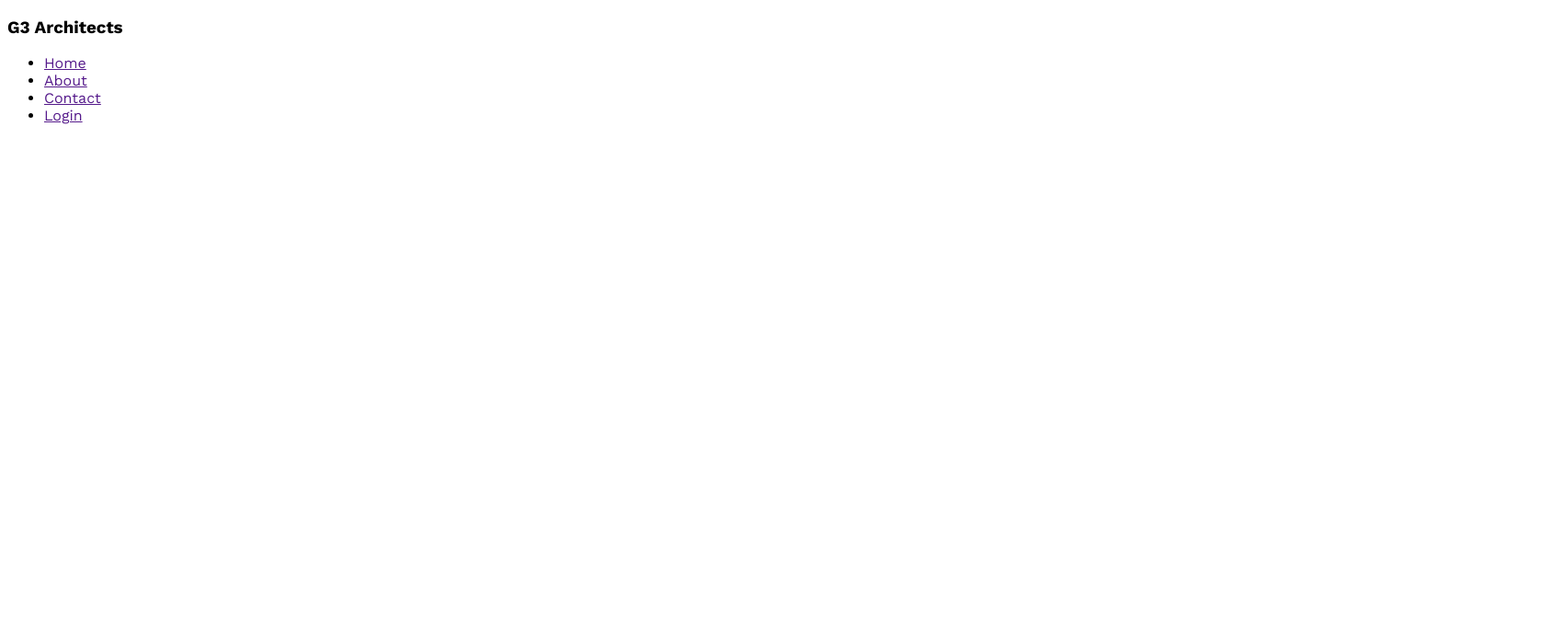
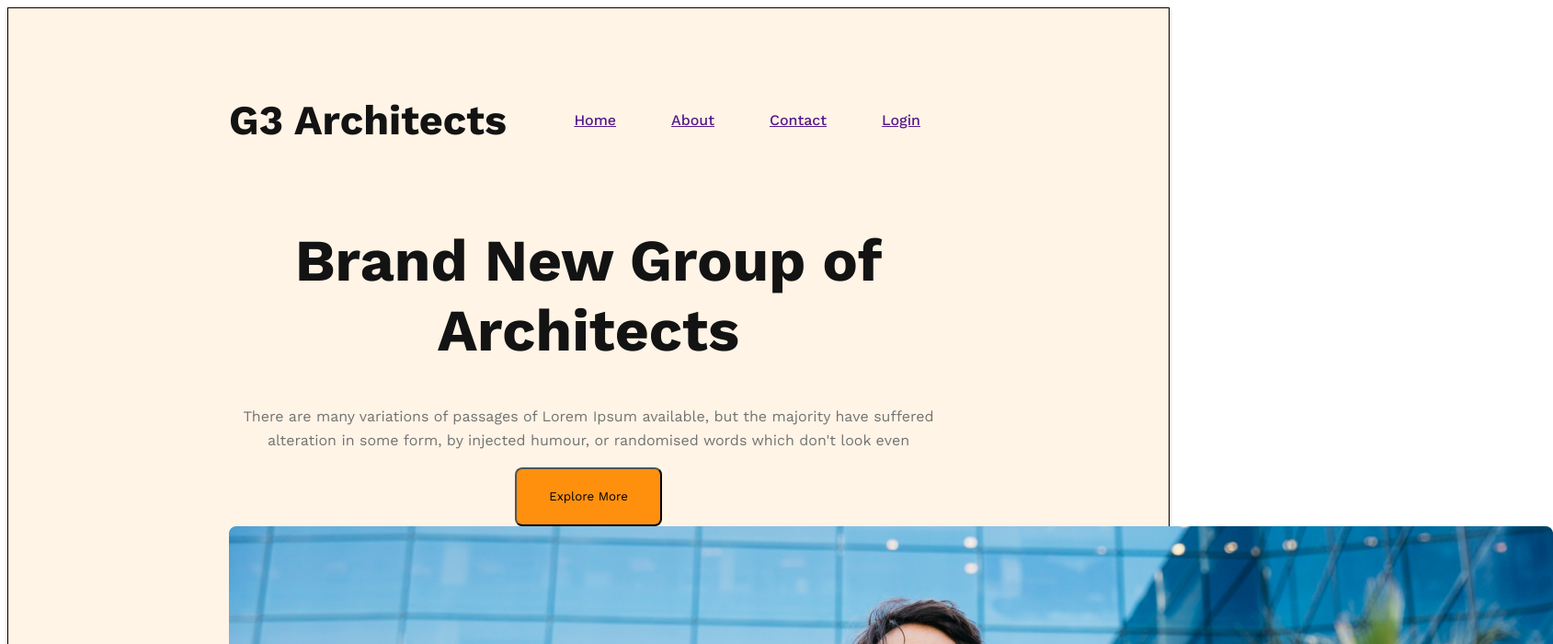
Before and after one commit to Parthoprotimesarker/Responsive-Page, a plain HTML site: page index.html in a window 1280 px wide. Shown: the top 700 px of the page at 92% size, 1689 px wide, since content can reach past the window. Drawn offline with nearby package versions, Linux system fonts and the light colour scheme.

Commit message:
banner content added

```diff
--- a/archi.css
+++ b/archi.css
@@ -1,5 +1,87 @@
 @import url('https://fonts.googleapis.com/css2?family=Work+Sans:wght@400;500;600;700;800&display=swap');
+.btn-primary
+{
 
+    width: 160px;
+height: 64px;
+flex-shrink: 0;
+border-radius: 8px;
+background: #FF900E;
+}
 *{
     font-family: 'Work Sans', sans-serif;
 }
+
+header{
+    border: 1px solid #000;
+background: rgba(255, 144, 14, 0.10);
+box-shadow: 0px 4px 4px 0px rgba(0, 0, 0, 0.25);
+padding: 50px 240px ;
+}
+
+nav{
+
+    display: flex;
+    justify-content:space-between ;
+    align-items: center;
+}
+
+nav > ul{
+    display: flex;
+
+}
+
+nav li{
+    list-style: none;
+    margin: 30px;
+    font-weight: 500;
+    font-size: 1rem;
+
+}
+nav li{
+    text-decoration: none;
+    color: #424242;
+}
+.nav-title{
+
+    color: var(--Dark-01, #131313);
+    text-align: center;
+    font-family: Work Sans;
+    font-size: 45px;
+    font-style: normal;
+    font-weight: 700;
+    line-height: normal;
+
+
+}
+
+.banner{
+
+}
+
+
+.banner-title{
+    color: var(--Dark-01, #131313);
+    text-align: center;
+    font-family: Work Sans;
+    font-size: 64px;
+    font-style: normal;
+    font-weight: 700;
+    line-height: normal;
+
+}
+.banner-des{
+    color: var(--Dark-03, #727272);
+    text-align: center;
+    font-family: Work Sans;
+    font-size: 16px;
+    font-style: normal;
+    font-weight: 400;
+    line-height: 26px;
+
+}
+.banner-cont{
+   max-width: 800px;
+   text-align: center;
+   margin: 0 auto;
+}
--- a/index.html
+++ b/index.html
@@ -9,7 +9,7 @@
 <body>
     <header>
 <nav>
-    <h3>G3 Architects</h3>
+    <h3 class="nav-title">G3 Architects</h3>
     <ul>
         <li><a href="">Home</a></li>
         <li><a href="">About</a></li>
@@ -17,6 +17,19 @@
         <li><a href="">Login</a></li>
     </ul>
 </nav>
+
+<div class="banner">
+    <div class="banner-cont">
+        <h1 class="banner-title">Brand New Group of Architects </h1>
+        <p class="banner-des">There are many variations of passages
+            of Lorem Ipsum available, but the majority have suffered alteration in some form, by injected humour,
+            or randomised words which don't look even</p>
+            <button class="btn-primary">Explore More</button>
+    </div>
+
+    <img src="images/banner.png" alt="">
+
+</div>
     </header>
 
     <main>
```
